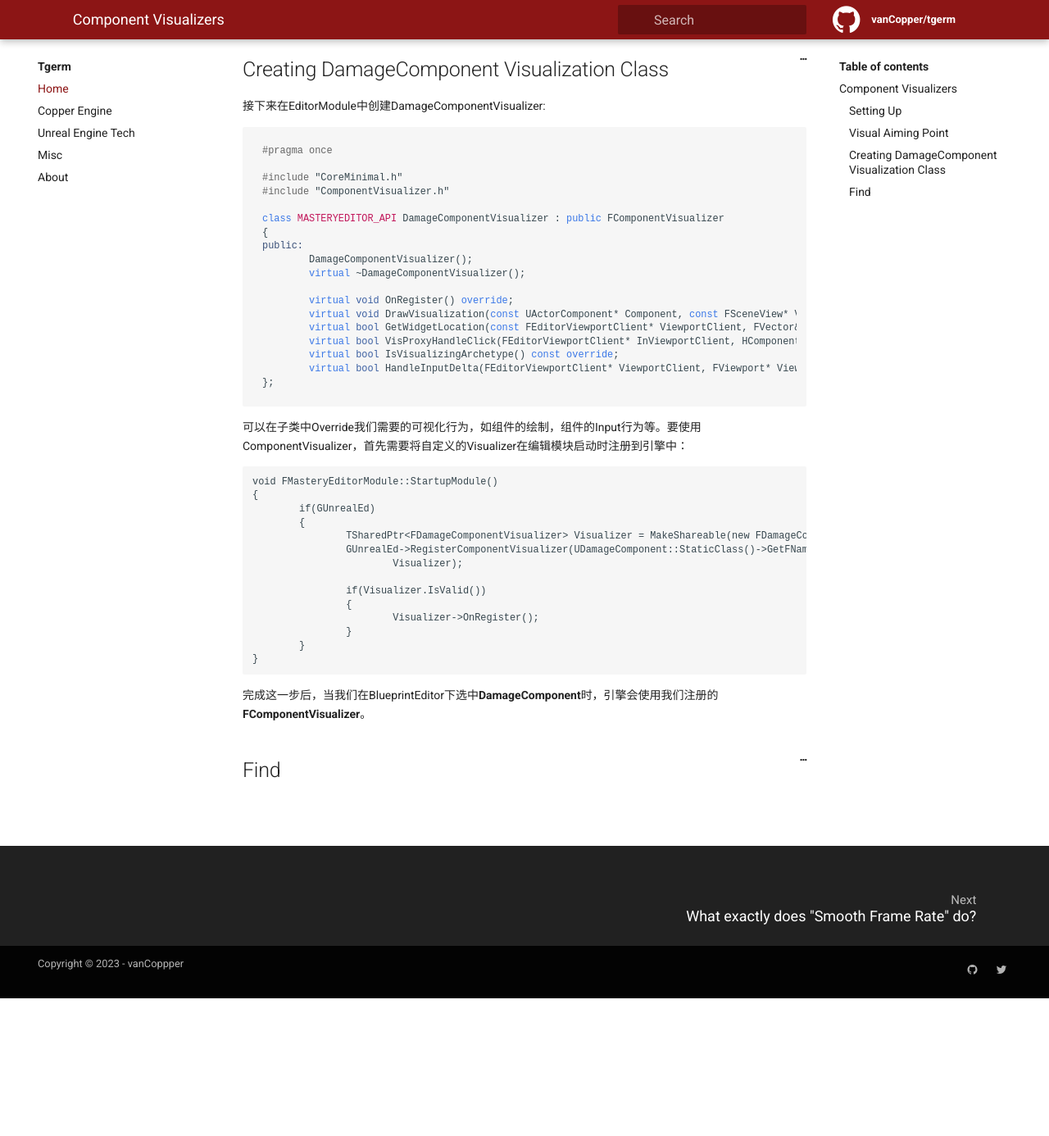
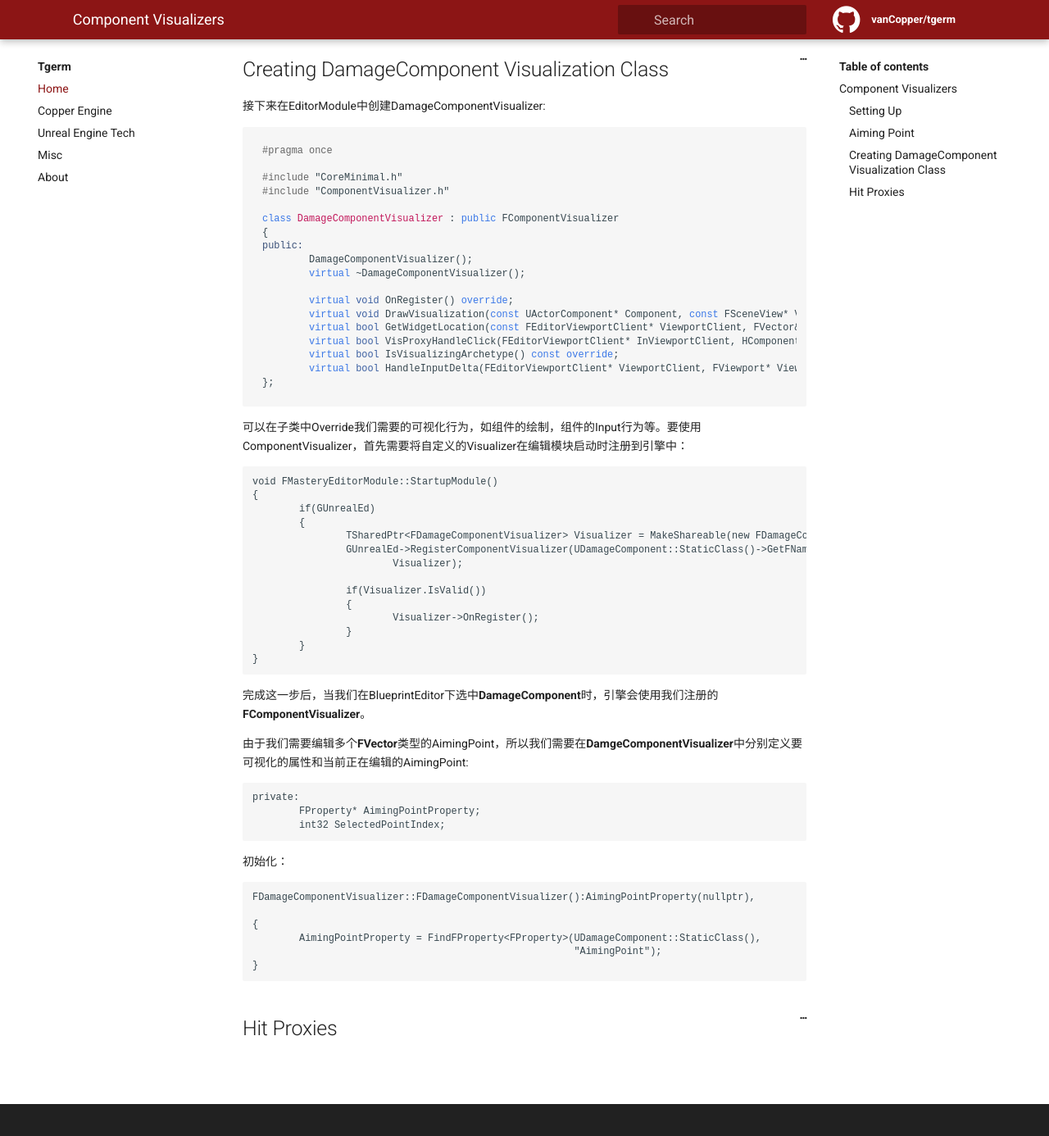
Before and after one commit to vanCopper/tgerm, a Jekyll site: the page built from _docs/ue-tech/ComponentVisualizers.md, in a window 1280 px wide and 1400 px high, scrolled down 1971 px. Shown: the top 1386 px of the window at 82% size. Built offline with Jekyll 4.4.1, drawn with Linux system fonts in a browser that asks for light colours; before the commit the page ends 3189 px from its top, so only the background shows below that; some of the changed text lies outside the part shown.

Commit message:
Updated ComponentVisualizers.md

````diff
--- a/_docs/ue-tech/ComponentVisualizers.md
+++ b/_docs/ue-tech/ComponentVisualizers.md
@@ -24,7 +24,7 @@
 
 **Component Visualizers**的使用需要在Editor Module环境下，所以首先需要在项目能新建一个Editor模块。关于模块的创建以及配置可以参考官方Wiki：[Creating an Editor Module](https://unrealcommunity.wiki/creating-an-editor-module-x64nt5g3)
 
-## Visual Aiming Point
+## Aiming Point
 
 假设我们有一个巨型怪，怪可以被玩家使用枪械瞄准射击，并且有多个部位可瞄准（瞄准时需要有自动吸附）。也就是怪身体上存在多个可用于瞄准且吸附的Point，我们暂且定义为**Aiming Point** 。一般情况下我们可能会使用指定的骨骼来作为Aiming Point，但使用骨骼可能会导致瞄准时由于骨骼本身的运动导致吸附枪线抖动。所以我们选择在DamageComponent（ActorComponent）上配置多个Vector作为Aiming Point。
 
@@ -61,7 +61,7 @@
 #include "CoreMinimal.h"
 #include "ComponentVisualizer.h"
 
-class MASTERYEDITOR_API DamageComponentVisualizer : public FComponentVisualizer
+class DamageComponentVisualizer : public FComponentVisualizer
 {
 public:
 	DamageComponentVisualizer();
@@ -97,4 +97,23 @@
 
 完成这一步后，当我们在BlueprintEditor下选中**DamageComponent**时，引擎会使用我们注册的**FComponentVisualizer**。
 
-## Find
+由于我们需要编辑多个**FVector**类型的AimingPoint，所以我们需要在**DamgeComponentVisualizer**中分别定义要可视化的属性和当前正在编辑的AimingPoint:
+
+```C++
+private:
+	FProperty* AimingPointProperty;
+	int32 SelectedPointIndex;
+```
+
+初始化：
+
+```C++
+FDamageComponentVisualizer::FDamageComponentVisualizer():AimingPointProperty(nullptr),
+															SelectedPointIndex(0)
+{
+	AimingPointProperty = FindFProperty<FProperty>(UDamageComponent::StaticClass(),
+	                                               "AimingPoint");
+}
+```
+
+## Hit Proxies
````
